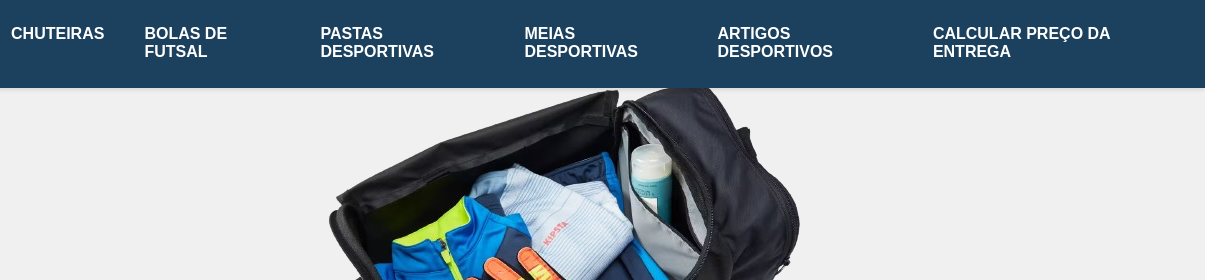
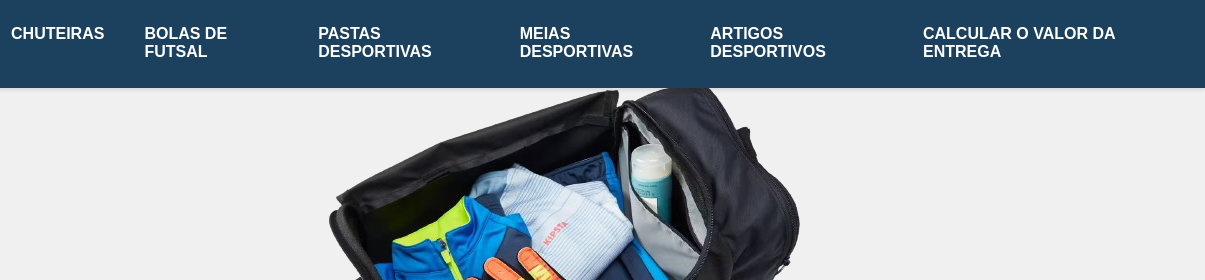
Before and after one commit to dsw-developer/BE-SPORTY, a plain HTML site: page pastas.html in a window 1280 px wide. Shown: the top 280 px of the page, 75-1280 px from the left. Drawn offline with nearby package versions, Linux system fonts and the light colour scheme.

Commit message:
Update pastas.html

```diff
--- a/pastas.html
+++ b/pastas.html
@@ -468,7 +468,7 @@ header {
                     <li><a href="pastas.html">Pastas Desportivas</a></li>
                     <li><a href="meias.html">Meias Desportivas</a></li>
                     <li><a href="promo.html">Artigos Desportivos</a></li>
-		   <li><a href="entrega.html">Calcular Preço da Entrega</a></li>
+		   <li><a href="entrega.html">Calcular o valor da entrega</a></li>
                 </ul>
             </nav>
         </div>
```
